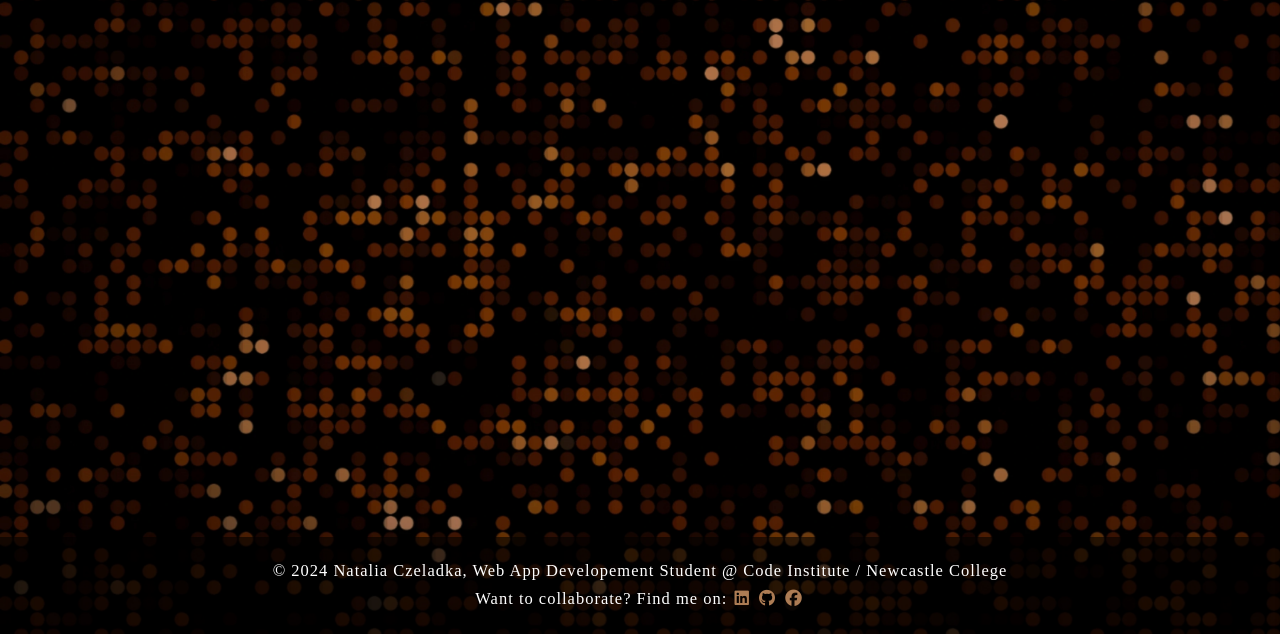
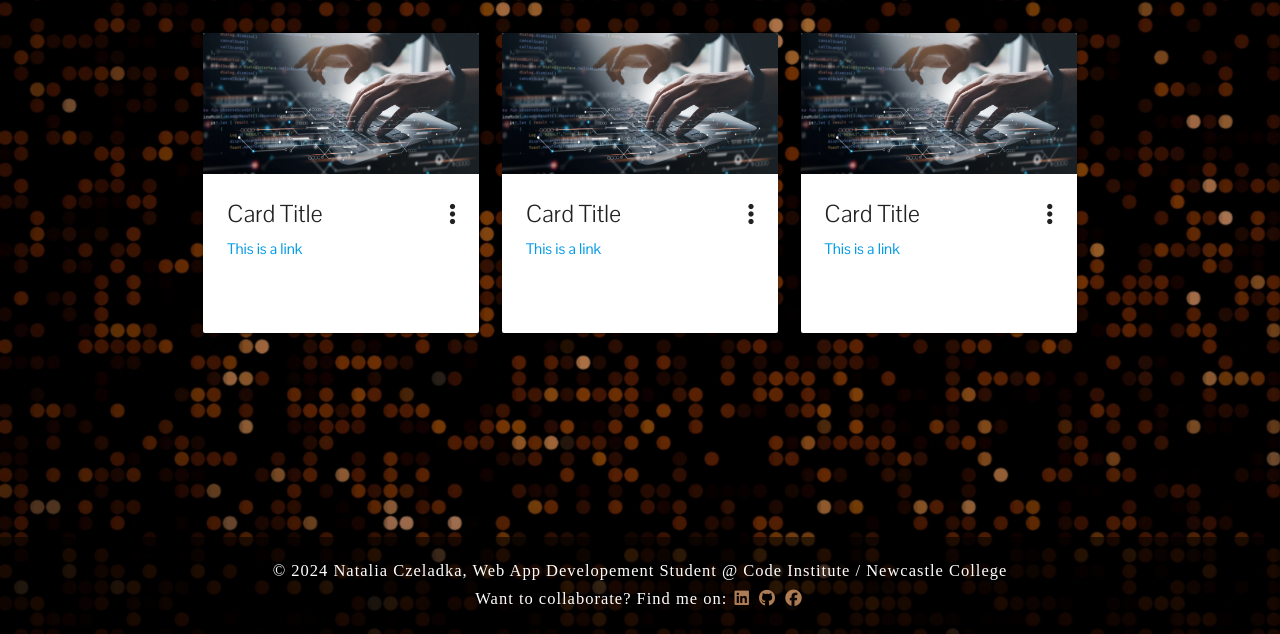
Before and after one commit to NataliaCzeladka/come-code-with-me, a Flask app: page /get_blog_posts in a window 1280 px wide. Shown: the part 166-800 px from the top of the page. Run offline with Flask 2, Linux system fonts and the light colour scheme; data that the repository does not hold is empty; some libraries are stand-ins or nearby versions; some web fonts are replaced.

Commit message:
Add blog posts setup

```diff
--- a/static/js/script.js
+++ b/static/js/script.js
@@ -1,3 +1,6 @@
 $(document).ready(function () {
   $(".sidenav").sidenav({edge: "right"});
+  $(document).ready(function(){
+    $('.materialboxed').materialbox();
+  });
 });
--- a/templates/blog_posts.html
+++ b/templates/blog_posts.html
@@ -7,4 +7,54 @@
         {{ blog_post.date_created }}<br>
     {% endfor %}
 
+    <div class="container">
+        <div class="row">
+            <div class="col s12 m6 l4">
+                <div class="card small">
+                    <div class="card-image waves-effect waves-block waves-light">
+                    <img class="activator" src="static/images/shutterstock_2111828198.webp">
+                    </div>
+                    <div class="card-content">
+                    <span class="card-title activator grey-text text-darken-4">Card Title<i class="fa-solid fa-ellipsis-vertical right"></i></span>
+                    <p><a href="#">This is a link</a></p>
+                    </div>
+                    <div class="card-reveal">
+                    <span class="card-title grey-text text-darken-4">Card Title<i class="fa-solid fa-xmark right"></i></span>
+                    <p class="black-text">Here is some more information about this product that is only revealed once clicked on.</p>
+                    </div>
+                </div>
+            </div>
+            <div class="col s12 m6 l4">
+                <div class="card small">
+                    <div class="card-image waves-effect waves-block waves-light">
+                    <img class="activator" src="static/images/shutterstock_2111828198.webp">
+                    </div>
+                    <div class="card-content">
+                    <span class="card-title activator grey-text text-darken-4">Card Title<i class="fa-solid fa-ellipsis-vertical right"></i></span>
+                    <p><a href="#">This is a link</a></p>
+                    </div>
+                    <div class="card-reveal">
+                    <span class="card-title grey-text text-darken-4">Card Title<i class="fa-solid fa-xmark right"></i></span>
+                    <p class="black-text">Here is some more information about this product that is only revealed once clicked on.</p>
+                    </div>
+                </div>
+            </div>
+            <div class="col s12 m6 l4">
+                <div class="card small">
+                    <div class="card-image waves-effect waves-block waves-light">
+                    <img class="activator" src="static/images/shutterstock_2111828198.webp">
+                    </div>
+                    <div class="card-content">
+                    <span class="card-title activator grey-text text-darken-4">Card Title<i class="fa-solid fa-ellipsis-vertical right"></i></span>
+                    <p><a href="#">This is a link</a></p>
+                    </div>
+                    <div class="card-reveal">
+                    <span class="card-title grey-text text-darken-4">Card Title<i class="fa-solid fa-xmark right"></i></span>
+                    <p class="black-text">Here is some more information about this product that is only revealed once clicked on.</p>
+                    </div>
+                </div>
+            </div>
+        </div>
+    </div>
+
 {% endblock %}
--- a/templates/home.html
+++ b/templates/home.html
@@ -4,7 +4,7 @@
     <section>
         <div class="row intro">
             <div class="col s10 offset-s1 xl4 offset-xl1">
-                <img src="static/images/come_code_with_me_2.png" alt="Coding girl">
+                <img class="materialboxed" src="static/images/come_code_with_me_2.png" alt="Coding girl">
             </div>
             <div class="col s10 offset-s1 xl6 black intro-text">
                 <h4>
```
Also changed, not shown: static/images/shutterstock_2111828198.webp (added).
